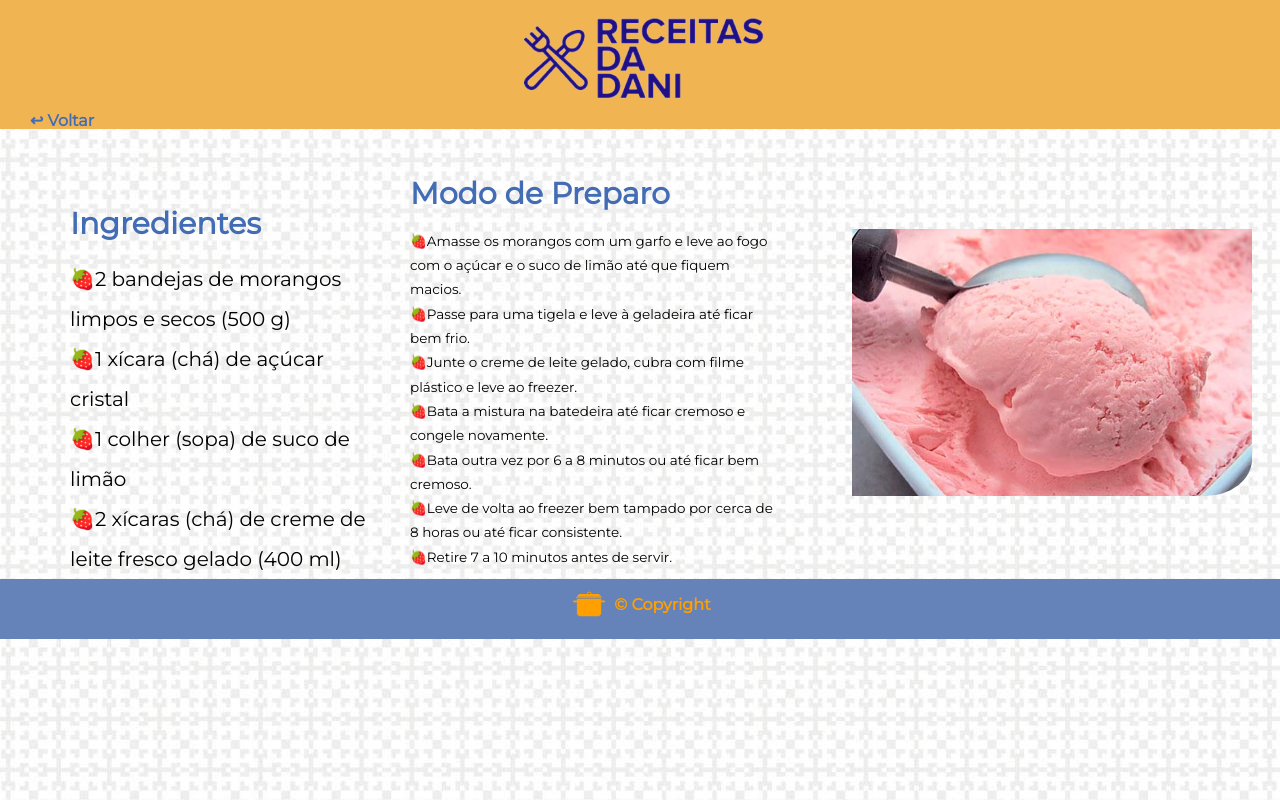
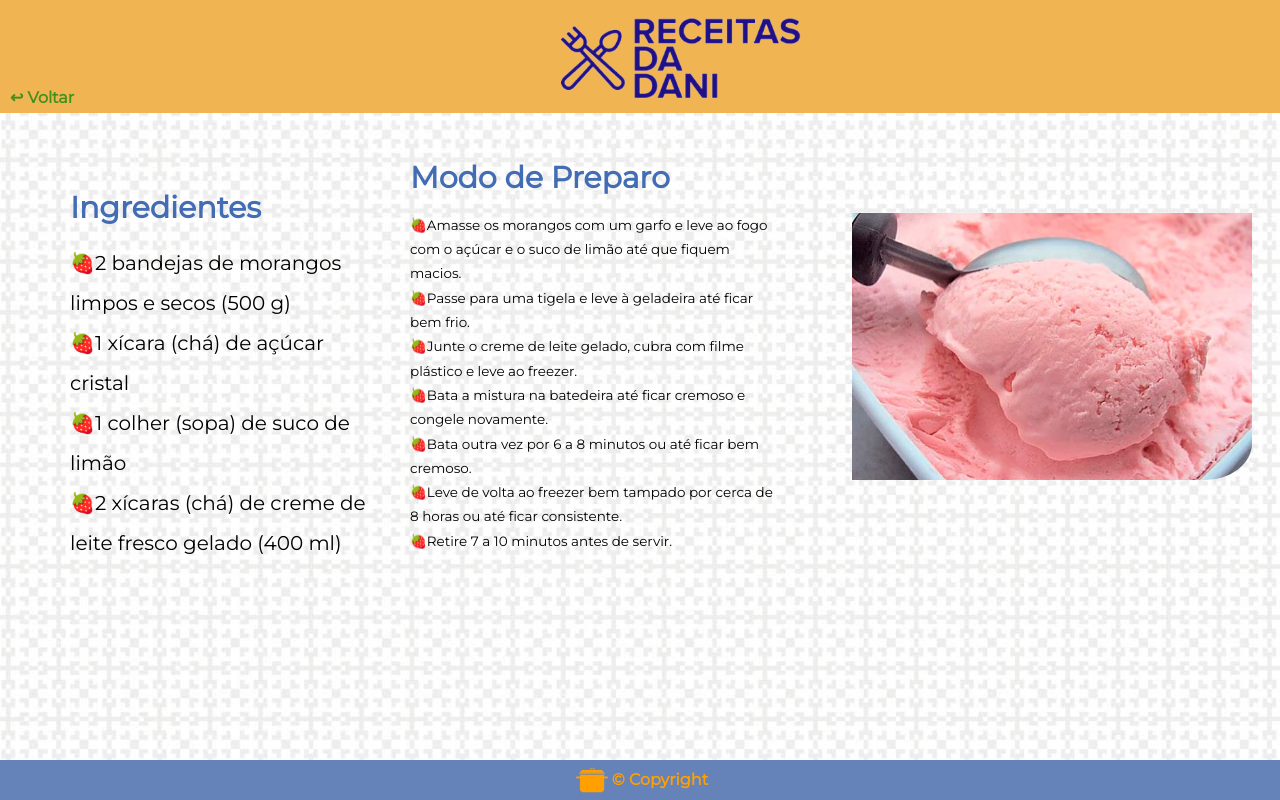
Before and after one commit to DaniScoton/ProjetoReceitas, a plain HTML site: page html/sorvete.html in a window 1280 px wide. Drawn offline with Linux system fonts and the light colour scheme; files whose address does not match are found by name.

Commit message:
reorganizando pastas

```diff
--- a/css/bolo.css
+++ b/css/bolo.css
@@ -9,27 +9,20 @@ header{
     background: #f1b452;
 }
 
+#logo{
+    display: flex;
+    justify-content: space-between;
+}
+
 .logo-principal{
     width: 270px;
-}
-
-#logo{
-    display: flex;
-    justify-content: center;
-}
-
-.botao-div{
-    margin-bottom: 10px;
-    display: inline;
 }
 
 .botao{
     text-decoration: none;
     color: #426CB4;
     font-weight: 600;
-    margin-left: 20px;
-    margin-bottom: 12px;
-    padding: 10px;
+    padding: 90px 0 0 10px;
 }
 
 .botao:hover{
@@ -39,6 +32,7 @@ header{
 .botao:active{
     color: #426CB4;
 }
+
 
 main{
     height: 450px;
@@ -103,22 +97,24 @@ main{
     padding: 110px 0 0 70px;
 }
 
-.img-footer{
-    width: 40px;
-    height: 40px;
-    margin-top: 5px;
-}
-
-.copy{
-    margin-top: 18px;
-    margin-left: 5px;
-}
-
 footer{
+    position: absolute;
+    bottom: 0;
+    width: 100%;
     background: #6583b8;
     font-weight: bold;
     color: #FF9F00;
     display: flex;
-    height: 60px;
     justify-content: center;
+    align-items: center;
 }
+
+.img-footer{
+    height: 40px;
+}
+
+.copy{
+    height: 100%;
+    display: flex;
+    align-items: center;
+}
--- a/css/flan.css
+++ b/css/flan.css
@@ -9,28 +9,20 @@ header{
     background: #f1b452;
 }
 
+#logo{
+    display: flex;
+    justify-content: space-between;
+}
+
 .logo-principal{
     width: 270px;
-}
-
-#logo{
-    display: flex;
-    justify-content: center;
-}
-
-.botao-div{
-    margin-bottom: 10px;
-    display: inline;
-    margin-bottom: 50px;
 }
 
 .botao{
     text-decoration: none;
     color: #426CB4;
     font-weight: 600;
-    margin-left: 20px;
-    margin-bottom: 12px;
-    padding: 10px;
+    padding: 90px 0 0 10px;
 }
 
 .botao:hover{
@@ -40,6 +32,7 @@ header{
 .botao:active{
     color: #426CB4;
 }
+
 
 main{
     height: 450px;
@@ -97,22 +90,24 @@ main{
     border-radius: 10%;
 }
 
-.img-footer{
-    width: 40px;
-    height: 40px;
-    margin-top: 5px;
-}
-
-.copy{
-    margin-top: 18px;
-    margin-left: 5px;
-}
-
 footer{
+    position: absolute;
+    bottom: 0;
+    width: 100%;
     background: #6583b8;
     font-weight: bold;
     color: #FF9F00;
     display: flex;
-    height: 60px;
     justify-content: center;
+    align-items: center;
 }
+
+.img-footer{
+    height: 40px;
+}
+
+.copy{
+    height: 100%;
+    display: flex;
+    align-items: center;
+}
--- a/css/sorvete.css
+++ b/css/sorvete.css
@@ -9,27 +9,20 @@ header{
     background: #f1b452;
 }
 
+#logo{
+    display: flex;
+    justify-content: space-between;
+}
+
 .logo-principal{
     width: 270px;
-}
-
-#logo{
-    display: flex;
-    justify-content: center;
-}
-
-.botao-div{
-    margin-bottom: 10px;
-    display: inline;
 }
 
 .botao{
     text-decoration: none;
     color: #426CB4;
     font-weight: 600;
-    margin-left: 20px;
-    margin-bottom: 12px;
-    padding: 10px;
+    padding: 90px 0 0 10px;
 }
 
 .botao:hover{
@@ -96,22 +89,24 @@ main{
     border-radius: 10%;
 }
 
-.img-footer{
-    width: 40px;
-    height: 40px;
-    margin-top: 5px;
-}
-
-.copy{
-    margin-top: 18px;
-    margin-left: 5px;
-}
-
 footer{
+    position: absolute;
+    bottom: 0;
+    width: 100%;
     background: #6583b8;
     font-weight: bold;
     color: #FF9F00;
     display: flex;
-    height: 60px;
     justify-content: center;
+    align-items: center;
 }
+
+.img-footer{
+    height: 40px;
+}
+
+.copy{
+    height: 100%;
+    display: flex;
+    align-items: center;
+}
--- a/html/sorvete.html
+++ b/html/sorvete.html
@@ -12,10 +12,9 @@
     <div class="cabeçalho">
         <header>
             <div id="logo">
+                <a class="botao" href="index.html"> ↩ Voltar</a>
                 <img class="logo-principal" src="../imagens/logo azul.png" alt="Logo Receitas da Dani">
-            </div>
-            <div class="botao-div">
-                <a class="botao" href="index.html"> ↩ Voltar</a>
+                <span> </span>
             </div>
         </header>
     </div>
```
Also changed, not shown: html/bolo.html (+2 -3 lines), html/flan.html (+2 -3 lines).
